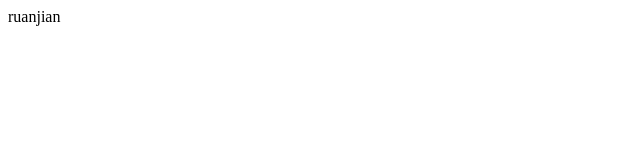
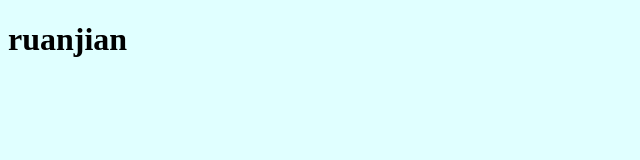
Before and after one commit to shakeshare/Git-example, a plain HTML site: page index.html in a window 1280 px wide. Shown: the whole page, without its empty margins (0-640 px from the left). Drawn offline with Linux system fonts and the light colour scheme.

Commit message:
create git.css:Modiflied index.html

```diff
--- /dev/null
+++ b/git.css
@@ -0,0 +1,4 @@
+body
+{
+    background-color: lightcyan;
+}
--- a/index.html
+++ b/index.html
@@ -5,9 +5,9 @@
     <meta name ="Viewport" content="width=device-width,initial-scale=1.0">
     <meta http-equiv="X-UA-Compatible" content="ie=edge">
     <title>guangtou</title>
-
+    <link rel="stylesheet" type="text/css" href="git.css">
 </head>
 <body>
-    ruanjian
+    <h1>ruanjian</h1>
 </body>
 </html>
```
